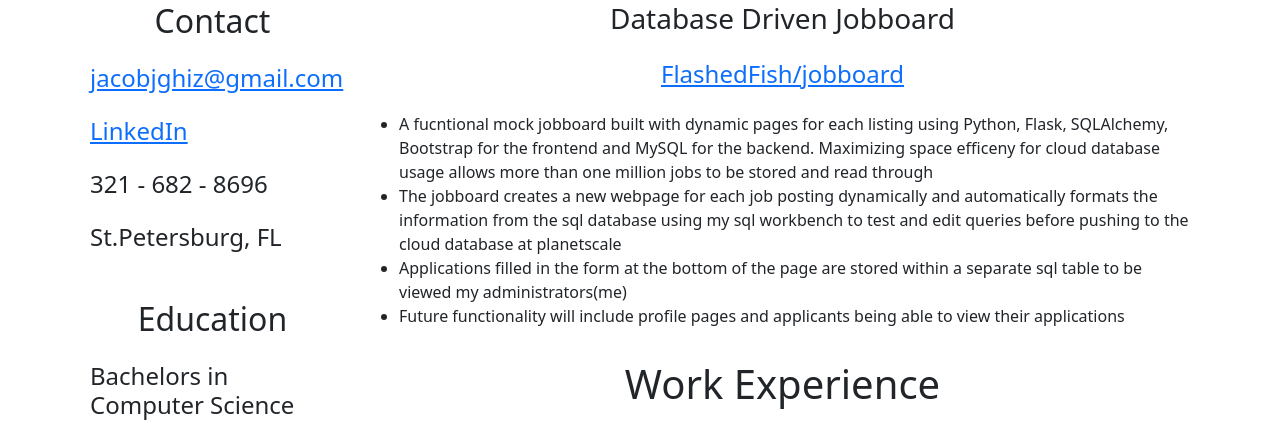
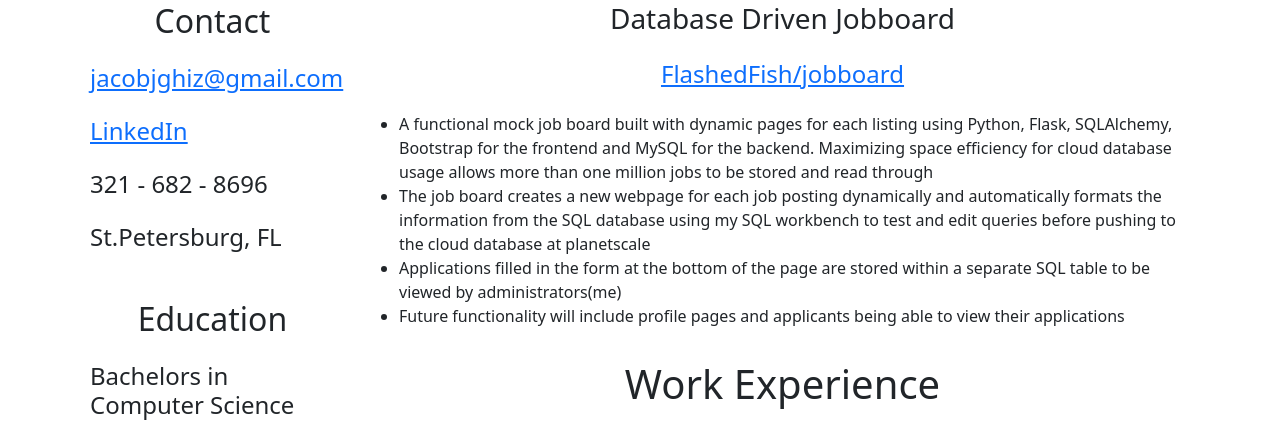
Before and after one commit to FlashedFish/jobboard-v2, a Flask app: page / in a window 1280 px wide. Shown: the part 999-1423 px from the top of the page. Run offline with Flask 3, Linux system fonts and the light colour scheme; some libraries are stand-ins or nearby versions.

Commit message:
updated spelling in resume

```diff
--- a/templates/home.html
+++ b/templates/home.html
@@ -70,9 +70,9 @@
             <h4 class="text-center mt-2 mb-4"> <a href="https://flashedfish.dev/jobboard" >FlashedFish/jobboard</a> </h4>
             <p class="lead">
               <ul>
-                <li>A fucntional mock jobboard built with dynamic pages for each listing using Python, Flask, SQLAlchemy, Bootstrap for the frontend and MySQL for the backend. Maximizing space efficeny for cloud database usage allows more than one million jobs to be stored and read through</li>
-                <li>The jobboard creates a new webpage for each job posting dynamically and automatically formats the information from the sql database using my sql  workbench to test and edit queries before pushing to the cloud database at planetscale</li>
-                <li>Applications filled in the form at the bottom of the page are stored within a separate sql table to be viewed my administrators(me)</li>
+                <li>A functional mock job board built with dynamic pages for each listing using Python, Flask, SQLAlchemy, Bootstrap for the frontend and MySQL for the backend. Maximizing space efficiency for cloud database usage allows more than one million jobs to be stored and read through</li>
+                <li>The job board creates a new webpage for each job posting dynamically and automatically formats the information from the SQL database using my SQL  workbench to test and edit queries before pushing to the cloud database at planetscale</li>
+                <li>Applications filled in the form at the bottom of the page are stored within a separate SQL table to be viewed by administrators(me)</li>
                 <li>Future functionality will include profile pages and applicants being able to view their applications</li>
               </ul>
             </p>
```
